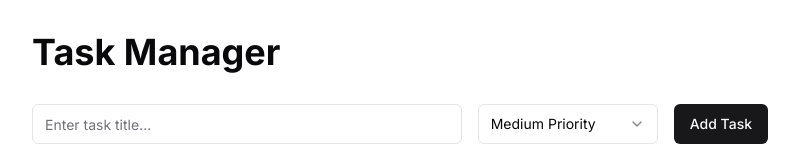
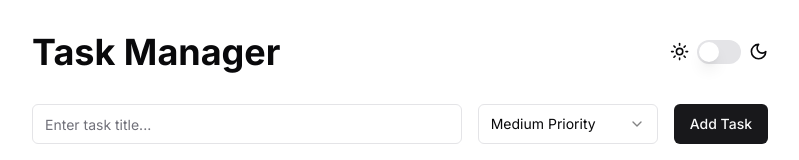
Before and after one commit to certainlyMohneeesh/task-manager, a Next.js app: page / in a window 1280 px wide. Shown: the top 160 px of the page, without its empty margins (240-1039 px from the left). Built offline with nearby package versions, Linux system fonts and the light colour scheme.

Commit message:
Adds Theme switcher

```diff
--- a/package.json
+++ b/package.json
@@ -16,12 +16,14 @@
     "@radix-ui/react-dialog": "^1.1.2",
     "@radix-ui/react-select": "^2.1.2",
     "@radix-ui/react-slot": "^1.1.0",
+    "@radix-ui/react-switch": "^1.1.1",
     "@radix-ui/react-toast": "^1.2.2",
     "class-variance-authority": "^0.7.0",
     "clsx": "^2.1.1",
     "framer-motion": "^11.11.17",
     "lucide-react": "^0.456.0",
     "next": "15.0.3",
+    "next-themes": "^0.4.3",
     "react": "19.0.0-rc-66855b96-20241106",
     "react-dom": "19.0.0-rc-66855b96-20241106",
     "tailwind-merge": "^2.5.4",
--- a/src/app/layout.tsx
+++ b/src/app/layout.tsx
@@ -2,7 +2,7 @@
 import { Inter } from 'next/font/google'
 import  '@/styles/globals.css'
 import { Toaster } from '@/components/features/notification/Toaster'
-
+import { ThemeProvider } from "@/components/features/theme/theme-provider"
 const inter = Inter({ subsets: ['latin'] })
 
 export const metadata: Metadata = {
@@ -16,9 +16,16 @@
   children: React.ReactNode
 }) {
   return (
-    <html lang="en">
+    <html lang="en" suppressHydrationWarning ={true}>
       <body className={inter.className}>
+      <ThemeProvider
+          attribute="class"
+          defaultTheme="system"
+          enableSystem
+          disableTransitionOnChange
+        >
         {children}
+        </ThemeProvider>
         <Toaster />
       </body>
     </html>
--- a/src/app/page.tsx
+++ b/src/app/page.tsx
@@ -5,6 +5,7 @@
 import { TaskList } from '@/components/features/tasks/TaskList'
 import { useTasks } from '@/hooks/useTasks'
 import { SearchBar } from "@/components/features/search/SearchBar"
+import { ThemeSwitcher } from "@/components/features/theme/ThemeSwitcher"
 
 export default function Home() {
   const { tasks, addTask, deleteTask, toggleTask, editTask } = useTasks()
@@ -16,7 +17,10 @@
 
   return (
     <main className="container mx-auto px-4 py-8 max-w-3xl">
-      <h1 className="text-4xl font-bold mb-8">Task Manager</h1>
+      <div className="flex justify-between items-center mb-8">
+        <h1 className="text-4xl font-bold">Task Manager</h1>
+        <ThemeSwitcher />
+      </div>
 
       <TaskForm onAddTask={addTask} />
 
--- /dev/null
+++ b/src/components/features/theme/ThemeSwitcher.tsx
@@ -0,0 +1,21 @@
+"use client"
+
+import * as React from "react"
+import { Moon, Sun } from "lucide-react"
+import { useTheme } from "next-themes"
+import { Switch } from "@/components/ui/switch"
+
+export function ThemeSwitcher() {
+  const { theme, setTheme } = useTheme()
+
+  return (
+    <div className="flex items-center space-x-2">
+      <Sun className="h-[1.2rem] w-[1.2rem]" />
+      <Switch
+        checked={theme === 'dark'}
+        onCheckedChange={() => setTheme(theme === 'light' ? 'dark' : 'light')}
+      />
+      <Moon className="h-[1.2rem] w-[1.2rem]" />
+    </div>
+  )
+}
--- /dev/null
+++ b/src/components/features/theme/theme-provider.tsx
@@ -0,0 +1,9 @@
+"use client"
+
+import * as React from "react"
+import { ThemeProvider as NextThemesProvider } from "next-themes"
+import { type ThemeProviderProps } from "next-themes/dist/types"
+
+export function ThemeProvider({ children, ...props }: ThemeProviderProps) {
+  return <NextThemesProvider {...props}>{children}</NextThemesProvider>
+}
--- /dev/null
+++ b/src/components/ui/switch.tsx
@@ -0,0 +1,29 @@
+"use client"
+
+import * as React from "react"
+import * as SwitchPrimitives from "@radix-ui/react-switch"
+
+import { cn } from "@/lib/utils"
+
+const Switch = React.forwardRef<
+  React.ElementRef<typeof SwitchPrimitives.Root>,
+  React.ComponentPropsWithoutRef<typeof SwitchPrimitives.Root>
+>(({ className, ...props }, ref) => (
+  <SwitchPrimitives.Root
+    className={cn(
+      "peer inline-flex h-6 w-11 shrink-0 cursor-pointer items-center rounded-full border-2 border-transparent transition-colors focus-visible:outline-none focus-visible:ring-2 focus-visible:ring-ring focus-visible:ring-offset-2 focus-visible:ring-offset-background disabled:cursor-not-allowed disabled:opacity-50 data-[state=checked]:bg-primary data-[state=unchecked]:bg-input",
+      className
+    )}
+    {...props}
+    ref={ref}
+  >
+    <SwitchPrimitives.Thumb
+      className={cn(
+        "pointer-events-none block h-5 w-5 rounded-full bg-background shadow-lg ring-0 transition-transform data-[state=checked]:translate-x-5 data-[state=unchecked]:translate-x-0"
+      )}
+    />
+  </SwitchPrimitives.Root>
+))
+Switch.displayName = SwitchPrimitives.Root.displayName
+
+export { Switch }
```
Also changed, not shown: 1 other file (tests, documents, lock files or other folders).
